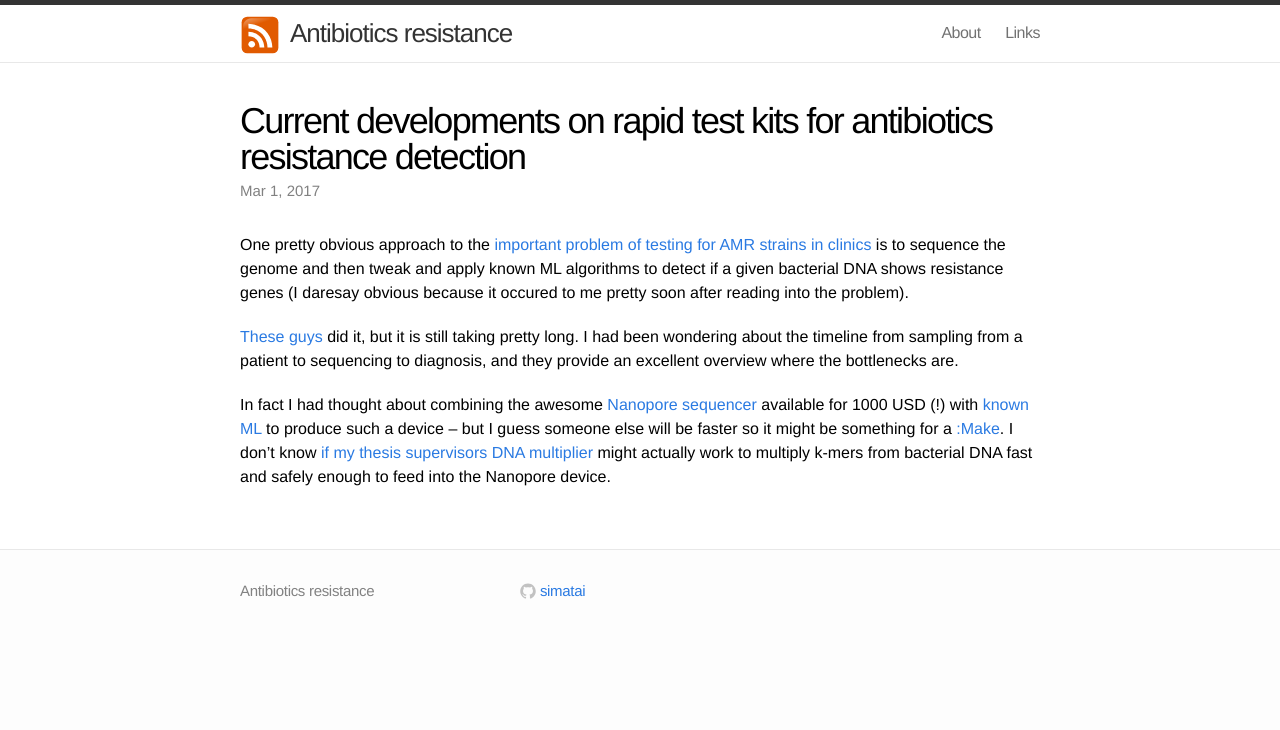
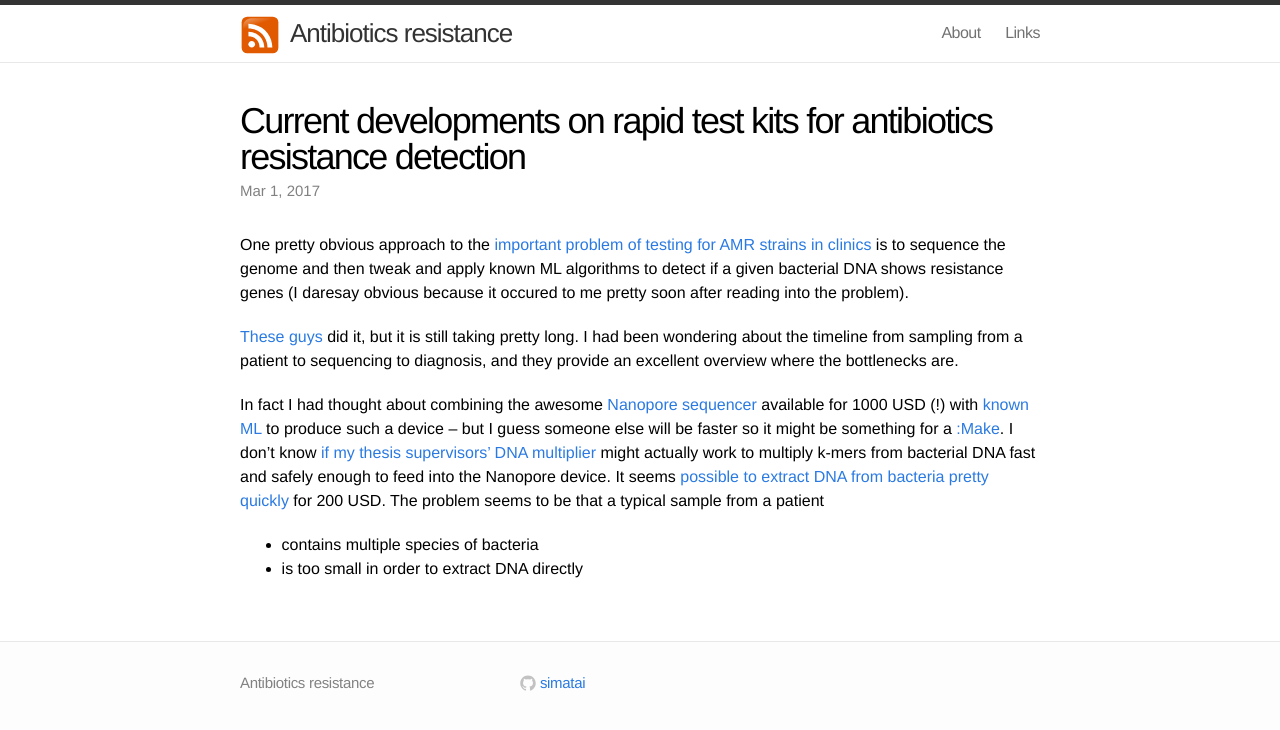
Before and after one commit to simatai/simatai.github.io, a Jekyll site: the page built from _posts/2017-03-01-rapid-testkits-for-antibiotic-resistance.md, in a window 1280 px wide. Shown: the top 730 px of the page. Built offline with Jekyll 4.4.1, drawn with Linux system fonts in a browser that asks for light colours.

Commit message:
Update 2017-03-01-rapid-testkits-for-antibiotic-resistance.md

```diff
--- a/_posts/2017-03-01-rapid-testkits-for-antibiotic-resistance.md
+++ b/_posts/2017-03-01-rapid-testkits-for-antibiotic-resistance.md
@@ -13,6 +13,9 @@ sampling from a patient to sequencing to diagnosis, and they provide an excellen
 
 In fact I had thought about combining the awesome [Nanopore sequencer](https://nanoporetech.com/) available for 1000 USD (!) with
 [known ML](https://simatai.github.io/2017/02/28/literature-review/) to produce such a device -- but I guess someone else will be
-faster so it might be something for a [:Make](http://www.makezine.com). I don't know [if my thesis supervisors DNA
+faster so it might be something for a [:Make](http://www.makezine.com). I don't know [if my thesis supervisors' DNA
 multiplier](http://prl.aps.org/abstract/PRL/v104/i18/e188102) might
-actually work to multiply k-mers from bacterial DNA fast and safely enough to feed into the Nanopore device.
+actually work to multiply k-mers from bacterial DNA fast and safely enough to feed into the Nanopore device. It seems [possible to extract DNA from bacteria pretty quickly](https://www.thermofisher.com/us/en/home/life-science/dna-rna-purification-analysis/dna-extraction/genomic-dna-extraction/bacteria-dna-extraction.html) for 200 USD. The problem seems to be that a typical sample from a patient
+
++ contains multiple species of bacteria
++ is too small in order to extract DNA directly
```
